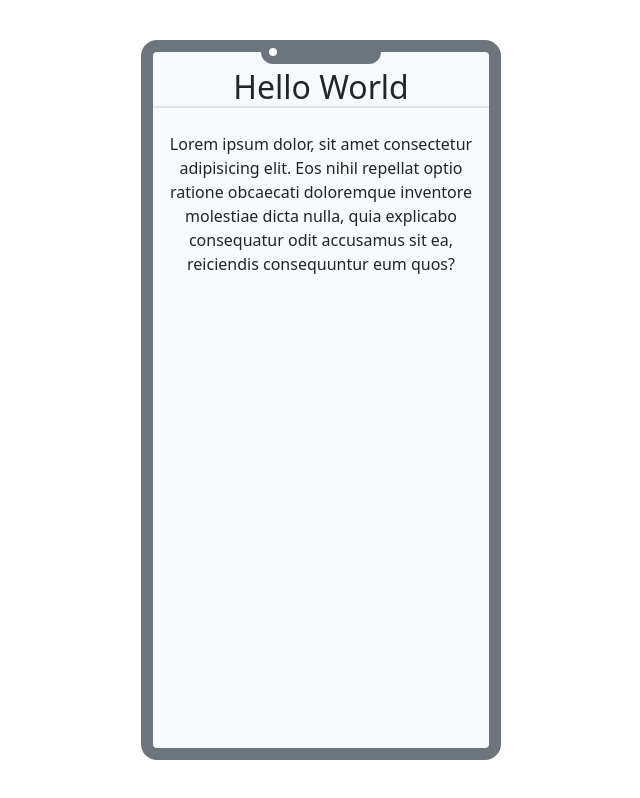
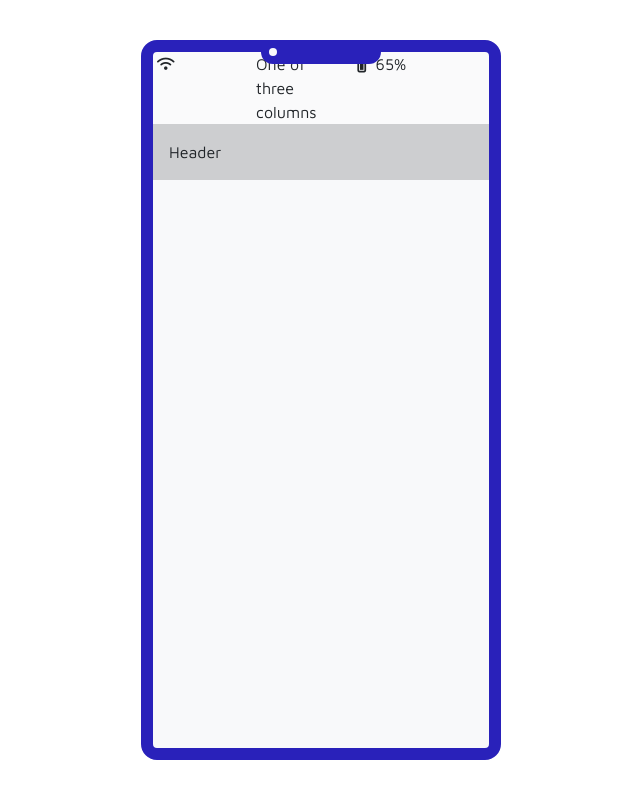
Before and after one commit to Logianer/creative-jam-22, a website: page static/index.html in a window 1280 px wide. Shown: the whole page, without its empty margins (319-959 px from the left). Drawn offline with nearby package versions, Linux system fonts and the light colour scheme.

Commit message:
#4 basic ui

```diff
--- a/static/index.html
+++ b/static/index.html
@@ -9,6 +9,10 @@
       rel="stylesheet"
       integrity="sha384-gH2yIJqKdNHPEq0n4Mqa/HGKIhSkIHeL5AyhkYV8i59U5AR6csBvApHHNl/vI1Bx"
       crossorigin="anonymous"
+    />
+    <link
+      href="https://cdnjs.cloudflare.com/ajax/libs/font-awesome/6.1.1/css/all.min.css"
+      rel="stylesheet"
     />
     <link rel="stylesheet" href="/style/main.css" />
     <title>Phone to the Future</title>
@@ -38,14 +42,25 @@
           <div class="bg-light rounded-circle ms-2" id="camera"></div>
         </div>
       </div>
-      <div id="content-phone" class="phone position-fixed text-center">
-        <h2 class="pt-3 border-bottom border-2">Hello World</h2>
-        <p class="pt-3">
-          Lorem ipsum dolor, sit amet consectetur adipisicing elit. Eos nihil
-          repellat optio ratione obcaecati doloremque inventore molestiae dicta
-          nulla, quia explicabo consequatur odit accusamus sit ea, reiciendis
-          consequuntur eum quos?
-        </p>
+      <div id="content-phone" class="phone position-fixed">
+        <div id="status-bar" class="bg-white px-1 d-flex">
+          <div class="row">
+            <div class="col text-left">
+              <i class="fa-solid fa-wifi fa-sm align-left"></i>
+            </div>
+            <div class="col">One of three columns</div>
+            <div class="col text-right">
+              <i
+                class="
+                  fa-solid fa-battery-three-quarters fa-rotate-270 fa-sm
+                  align-right
+                "
+              ></i>
+              65%
+            </div>
+          </div>
+        </div>
+        <div id="app-header" class="py-3 ps-3 bg-dark">Header</div>
       </div>
       <div class="phone bg-light rounded-4 position-fixed" id="bg-phone"></div>
     </div>
--- a/static/style/main.css
+++ b/static/style/main.css
@@ -1,30 +1,40 @@
+@import url('https://fonts.googleapis.com/css2?family=Maven+Pro:wght@400;700;900&display=swap');
 body {
   --scale-factor: 2.5;
+  --bs-body-font-family: 'Maven Pro', var(--bs-font-sans-serif);
 }
 .phone {
-  width: calc(9rem * var(--scale-factor));
-  height: calc(18rem * var(--scale-factor));
+  --bs-secondary-rgb: 41, 33, 186;
+  width: calc(9em * var(--scale-factor));
+  height: calc(18em * var(--scale-factor));
 }
 #frame-phone {
-  --bs-border-width: calc(0.3rem * var(--scale-factor));
+  --bs-border-width: calc(0.3em * var(--scale-factor));
   z-index: 2;
   pointer-events: none;
 }
 #notch {
-  width: calc(3rem * var(--scale-factor));
-  height: calc(0.3rem * var(--scale-factor));
+  width: calc(3em * var(--scale-factor));
+  height: calc(0.3em * var(--scale-factor));
   --bs-border-radius: var(--bs-border-radius-xl);
   z-index: 2;
 }
 #camera {
-  width: calc(0.2rem * var(--scale-factor));
-  height: calc(0.2rem * var(--scale-factor));
-  margin-top: -0.25rem;
+  width: calc(0.2em * var(--scale-factor));
+  height: calc(0.2em * var(--scale-factor));
+  margin-top: -0.25em;
 }
 #bg-phone {
   z-index: 0;
 }
 #content-phone {
-  padding: calc(0.3rem * var(--scale-factor));
+  padding: calc(0.3em * var(--scale-factor));
   z-index: 1;
 }
+#status-bar {
+  --bs-bg-opacity: 0.2;
+  min-height: calc(0.5em * var(--scale-factor));
+}
+#app-header {
+  --bs-bg-opacity: 0.2;
+}
```
Also changed, not shown: 1 other file.
